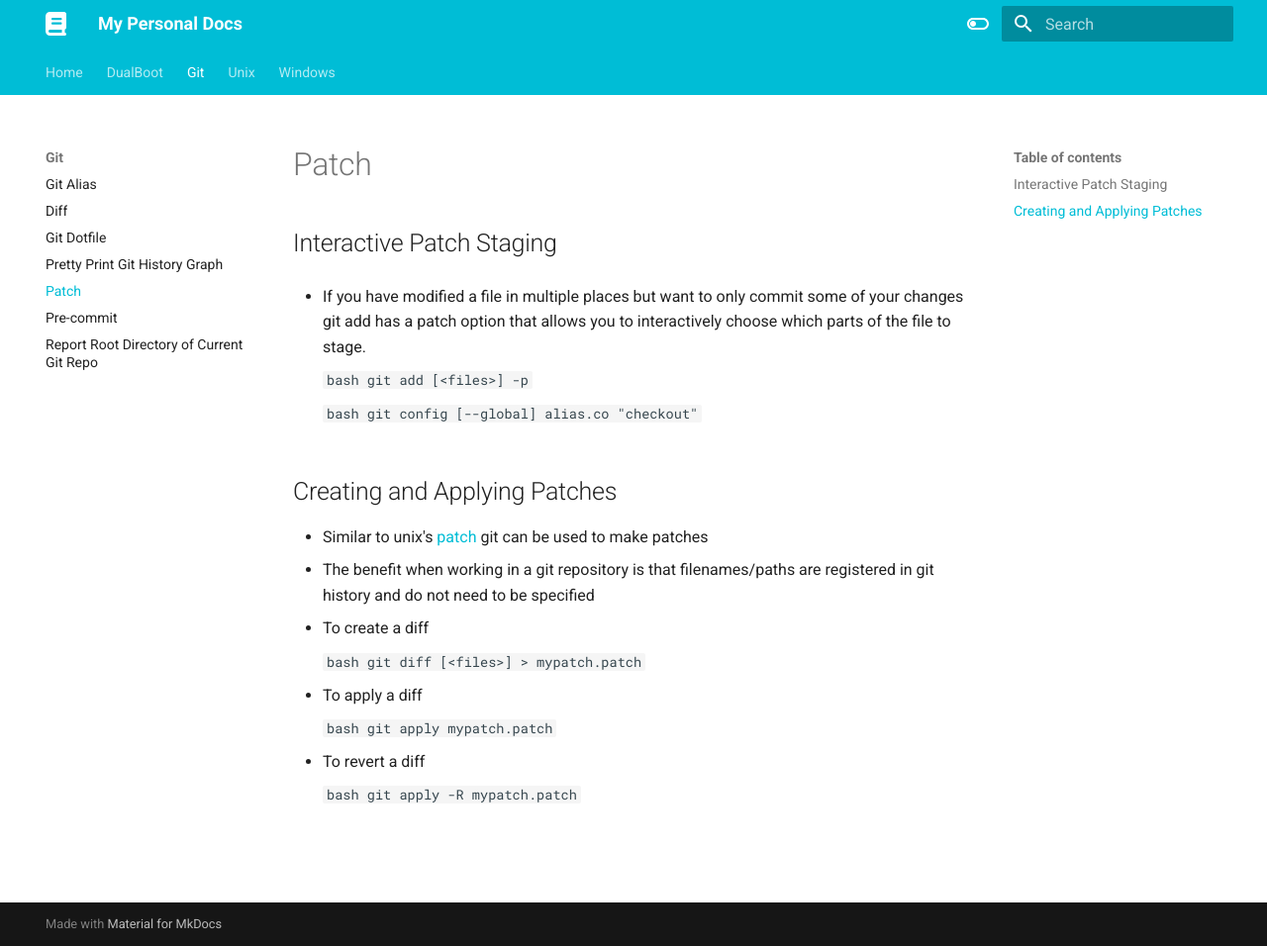
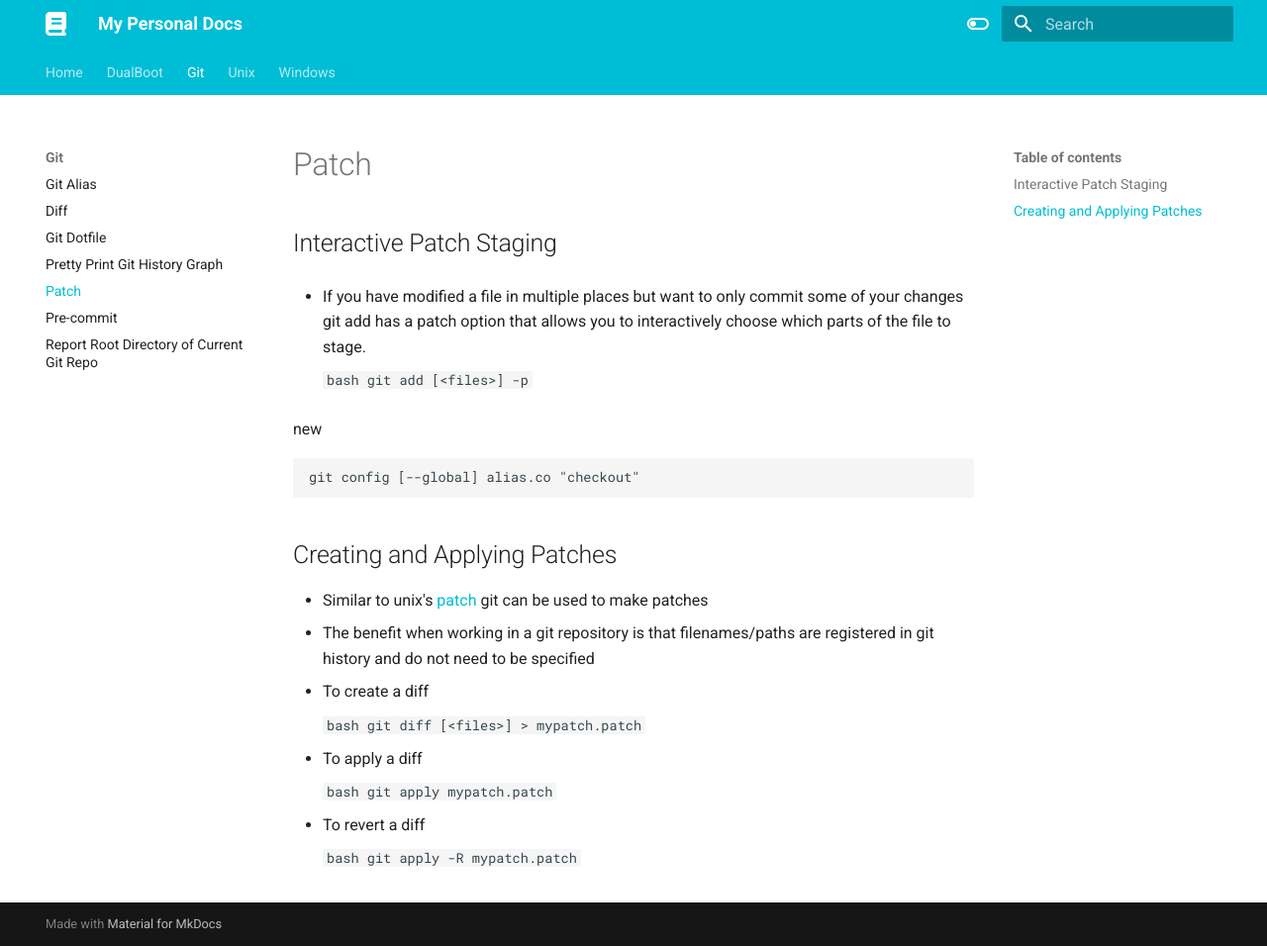
Before and after one commit to jwblangley/docs, an MkDocs documentation site: the page built from docs/Git/patch.md, in a window 1280 px wide and 956 px high. Shown: the whole window at 99% size. Built offline with MkDocs 1.6.1 and Material for MkDocs 9.7.7, drawn with Linux system fonts in a browser that asks for light colours.

Commit message:
Update patch.md

````diff
--- a/docs/Git/patch.md
+++ b/docs/Git/patch.md
@@ -8,9 +8,11 @@
     git add [<files>] -p
     ```
 
-    ```bash
-    git config [--global] alias.co "checkout"
-    ```
+new
+
+```bash
+git config [--global] alias.co "checkout"
+```
 
 ## Creating and Applying Patches
 
````
